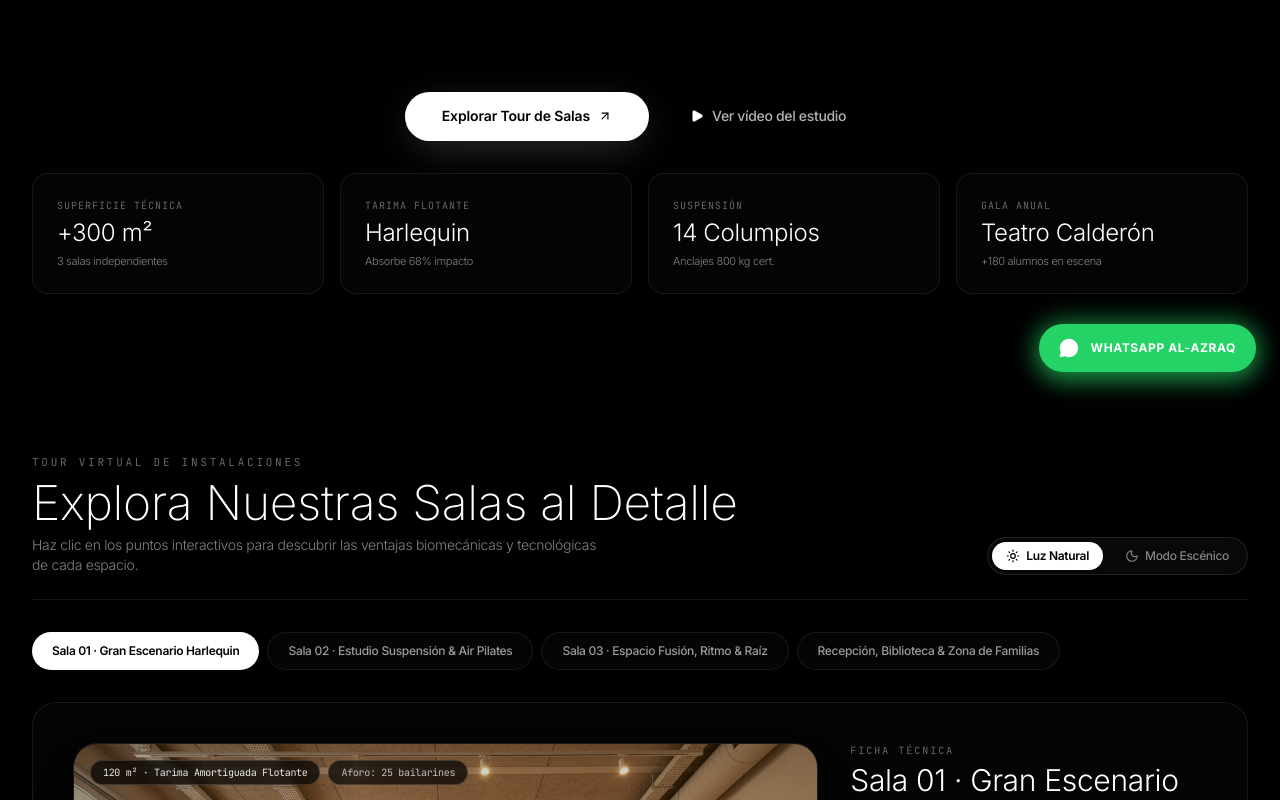
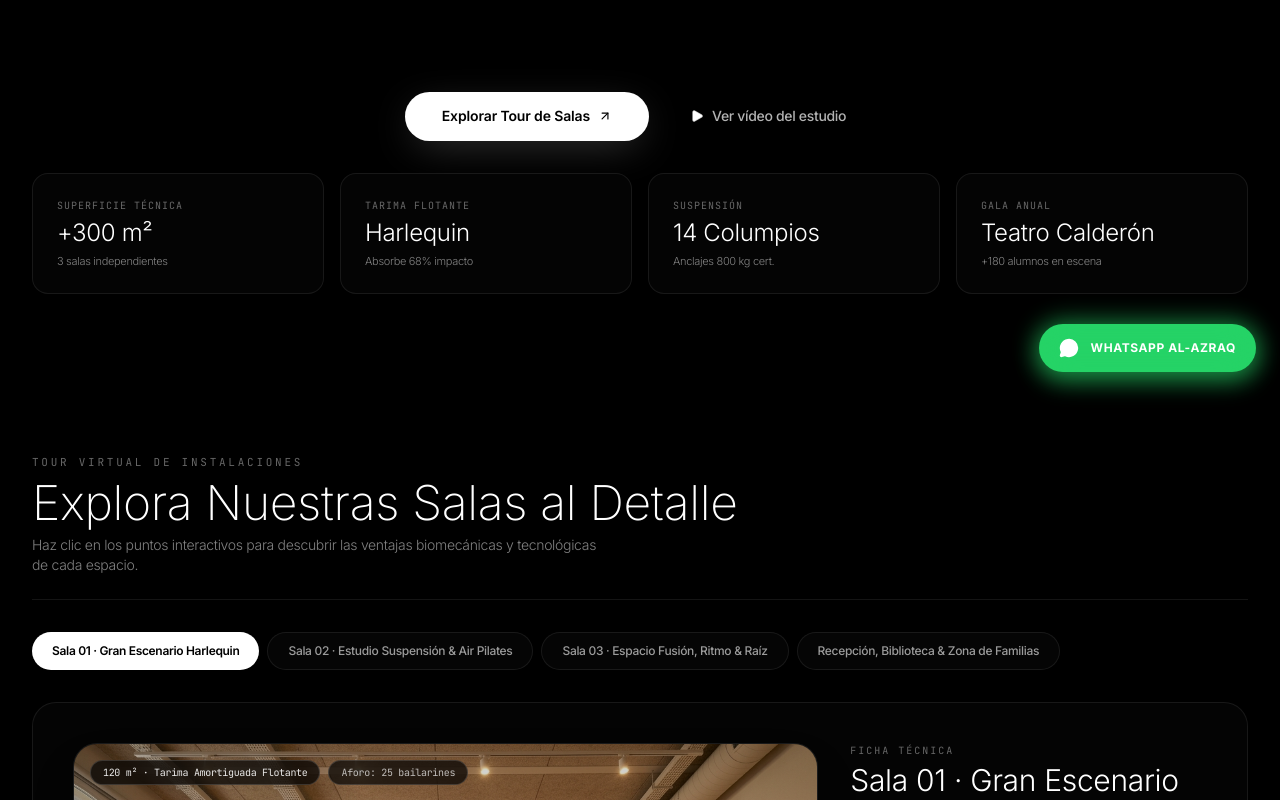
Before and after one commit to DaniCortesMoreno/Danzas-Al-Azraq, a React (Vite) app: page /escuela in a window 1280 px wide. Shown: the part 404-1204 px from the top of the page. Built offline with nearby package versions, Linux system fonts and the light colour scheme; a web font is replaced by a local one.

Commit message:
fix(school): center video modal with createPortal and remove lighting toggle

```diff
--- a/src/pages/SchoolPage.tsx
+++ b/src/pages/SchoolPage.tsx
@@ -1,4 +1,5 @@
-import React, { useState } from 'react';
+import React, { useState, useEffect } from 'react';
+import { createPortal } from 'react-dom';
 import { Link } from 'react-router-dom';
 import {
   Quote,
@@ -8,8 +9,6 @@ import {
   Sparkles,
   Volume2,
   VolumeX,
-  Sun,
-  Moon,
   CheckCircle2,
   Eye
 } from 'lucide-react';
@@ -25,9 +24,20 @@ export const SchoolPage: React.FC<SchoolPageProps> = ({ onOpenTrial }) => {
   const [activeStudioIndex, setActiveStudioIndex] = useState(0);
   const [selectedFacultyId, setSelectedFacultyId] = useState<string>(FACULTY[0].id);
   const [activeHotspot, setActiveHotspot] = useState<number | null>(null);
-  const [lightingMode, setLightingMode] = useState<'day' | 'stage'>('day');
   const [videoModalOpen, setVideoModalOpen] = useState(false);
   const [videoMuted, setVideoMuted] = useState(true);
+
+  // Prevent background scroll when video modal is open
+  useEffect(() => {
+    if (videoModalOpen) {
+      document.body.style.overflow = 'hidden';
+    } else {
+      document.body.style.overflow = '';
+    }
+    return () => {
+      document.body.style.overflow = '';
+    };
+  }, [videoModalOpen]);
 
   const studios = [
     {
@@ -36,8 +46,7 @@ export const SchoolPage: React.FC<SchoolPageProps> = ({ onOpenTrial }) => {
       tag: '120 m² · Tarima Amortiguada Flotante',
       capacity: 'Aforo: 25 bailarines',
       desc: 'El espacio principal de la academia. Equipado con suelo técnico Harlequin sobre tacos de neopreno elastómero que absorben el 68% del impacto articular en saltos. 16 metros continuos de espejos ópticos y acústica envolvente.',
-      imageDay: '/images/danza_studio_alcoy_1790849077427.jpg',
-      imageStage: '/images/hero_dance_studio_1790848944277.jpg',
+      image: '/images/danza_studio_alcoy_1790849077427.jpg',
       specs: [
         'Tarima de amortiguación biomecánica Harlequin',
         '16 metros de espejos sin aberración óptica',
@@ -71,8 +80,7 @@ export const SchoolPage: React.FC<SchoolPageProps> = ({ onOpenTrial }) => {
       tag: '85 m² · 14 Telas Aéreas Certificadas',
       capacity: 'Aforo: 14 personas (Grupos reducidos)',
       desc: 'Espacio diáfano y sereno con anclajes estructurales de acero reforzado certificados para columpios y telas de seda. Diseñado para descompresión lumbar, ingravidez y tonificación postural profunda en grupos reducidos.',
-      imageDay: '/images/pilates_wellness_1790849017867.jpg',
-      imageStage: '/images/pilates-wellness.jpg',
+      image: '/images/pilates_wellness_1790849017867.jpg',
       specs: [
         'Anclajes estructurales de techo certificados para 800 kg/punto',
         'Telas de seda técnica de suspensión ergonómica',
@@ -106,8 +114,7 @@ export const SchoolPage: React.FC<SchoolPageProps> = ({ onOpenTrial }) => {
       tag: '65 m² · Acústica Aislada & Madera Noble',
       capacity: 'Aforo: 18 bailarines',
       desc: 'Dedicado a la Danza Oriental, Flamenco Fusión, Sevillanas y Bailes Latinos. Aislamiento acústico de doble cámara para música en directo, percusión árabe y percusión de taconeo con máxima fidelidad.',
-      imageDay: '/images/fusion_flamenco_oriental_1790848979877.jpg',
-      imageStage: '/images/fusion-flamenco.jpg',
+      image: '/images/fusion_flamenco_oriental_1790848979877.jpg',
       specs: [
         'Tarima de roble con resonancia noble para taconeo',
         'Aislamiento acústico integral de doble cámara',
@@ -135,8 +142,7 @@ export const SchoolPage: React.FC<SchoolPageProps> = ({ onOpenTrial }) => {
       tag: '50 m² · Acogida & Convivencia',
       capacity: 'Punto de encuentro para alumnos y acompañantes',
       desc: 'Un espacio cálido en el centro de Alcoy donde tomar un té de bienvenida, consultar nuestra biblioteca especializada en artes escénicas o esperar confortablemente a que tus hijos terminen su clase.',
-      imageDay: '/images/studio-alcoy.jpg',
-      imageStage: '/images/studio-alcoy.jpg',
+      image: '/images/studio-alcoy.jpg',
       specs: [
         'Cafetería e infusiones de cortesía para alumnos',
         'Zona de consulta y biblioteca de danza y anatomía',
@@ -161,7 +167,6 @@ export const SchoolPage: React.FC<SchoolPageProps> = ({ onOpenTrial }) => {
   ];
 
   const currentStudio = studios[activeStudioIndex];
-  const currentImage = lightingMode === 'day' ? currentStudio.imageDay : currentStudio.imageStage;
   const activeFaculty = FACULTY.find(f => f.id === selectedFacultyId) || FACULTY[0];
 
   return (
@@ -237,12 +242,11 @@ export const SchoolPage: React.FC<SchoolPageProps> = ({ onOpenTrial }) => {
       </section>
 
       {/* ============================================================== */}
-      {/* 3. TOUR VIRTUAL INTERACTIVO CON HOTSPOTS & MODO ILUMINACIÓN */}
+      {/* 3. TOUR VIRTUAL INTERACTIVO CON HOTSPOTS */}
       {/* ============================================================== */}
       <section id="tour-virtual" className="max-w-7xl mx-auto px-4 sm:px-6 lg:px-8 space-y-8">
 
-        <div className="flex flex-col md:flex-row md:items-end justify-between gap-6 border-b border-white/[0.08] pb-6">
-          <div className="space-y-2">
+        <div className="border-b border-white/[0.08] pb-6 space-y-2">
           <span className="text-[11px] font-mono uppercase tracking-[0.25em] text-white/40 block">
             TOUR VIRTUAL DE INSTALACIONES
           </span>
@@ -252,33 +256,6 @@ export const SchoolPage: React.FC<SchoolPageProps> = ({ onOpenTrial }) => {
           <p className="text-xs sm:text-sm text-white/50 font-light max-w-xl">
             Haz clic en los puntos interactivos para descubrir las ventajas biomecánicas y tecnológicas de cada espacio.
           </p>
-          </div>
-
-          {/* Lighting Mode Toggle */}
-          <div className="flex items-center gap-2 p-1 rounded-full bg-white/[0.03] border border-white/10 shrink-0">
-            <button
-              onClick={() => setLightingMode('day')}
-              className={`flex items-center gap-1.5 px-3.5 py-1.5 rounded-full text-xs font-medium transition-all ${
-                lightingMode === 'day'
-                  ? 'bg-white text-black font-semibold shadow-sm'
-                  : 'text-white/50 hover:text-white'
-              }`}
-            >
-              <Sun className="w-3.5 h-3.5" />
-              <span>Luz Natural</span>
-            </button>
-            <button
-              onClick={() => setLightingMode('stage')}
-              className={`flex items-center gap-1.5 px-3.5 py-1.5 rounded-full text-xs font-medium transition-all ${
-                lightingMode === 'stage'
-                  ? 'bg-white text-black font-semibold shadow-sm'
-                  : 'text-white/50 hover:text-white'
-              }`}
-            >
-              <Moon className="w-3.5 h-3.5" />
-              <span>Modo Escénico</span>
-            </button>
-          </div>
         </div>
 
         {/* Studio Switcher Tabs */}
@@ -310,7 +287,7 @@ export const SchoolPage: React.FC<SchoolPageProps> = ({ onOpenTrial }) => {
             <div className="lg:col-span-8 space-y-4">
               <div className="relative rounded-2xl sm:rounded-3xl overflow-hidden border border-white/10 shadow-2xl h-80 sm:h-[460px] lg:h-[500px] bg-black group select-none">
                 <img
-                  src={currentImage}
+                  src={currentStudio.image}
                   alt={currentStudio.name}
                   className="w-full h-full object-cover transition-all duration-700 group-hover:scale-[1.02]"
                 />
@@ -345,7 +322,6 @@ export const SchoolPage: React.FC<SchoolPageProps> = ({ onOpenTrial }) => {
                         }`}
                         aria-label={`Ver detalle: ${spot.title}`}
                       >
-                        {/* Pulsing ring */}
                         <span className="absolute -inset-1 rounded-full bg-white opacity-40 animate-ping" />
                         <Sparkles className="w-3.5 h-3.5" />
                       </button>
@@ -434,7 +410,7 @@ export const SchoolPage: React.FC<SchoolPageProps> = ({ onOpenTrial }) => {
               <div className="pt-2">
                 <button
                   onClick={() => onOpenTrial()}
-                  className="btn-pill-white w-full py-3 text-xs uppercase tracking-wider font-semibold flex items-center justify-center gap-2"
+                  className="btn-pill-white w-full py-3 text-xs uppercase tracking-wider font-semibold flex items-center justify-center gap-2 cursor-pointer"
                 >
                   <span>Ven a conocer esta sala en persona</span>
                   <ArrowUpRight className="w-3.5 h-3.5" />
@@ -730,22 +706,26 @@ export const SchoolPage: React.FC<SchoolPageProps> = ({ onOpenTrial }) => {
         </div>
       </section>
 
-      {/* Video Reel Modal */}
+      {/* Video Reel Modal rendered directly on document.body using Portal */}
+      {createPortal(
         <AnimatePresence>
           {videoModalOpen && (
             <motion.div
               initial={{ opacity: 0 }}
               animate={{ opacity: 1 }}
               exit={{ opacity: 0 }}
+              transition={{ duration: 0.25 }}
               onClick={() => setVideoModalOpen(false)}
-            className="fixed inset-0 z-50 flex items-center justify-center p-4 bg-black/90 backdrop-blur-2xl"
+              data-lenis-prevent
+              className="fixed inset-0 z-[9999] flex items-center justify-center p-4 bg-black/90 backdrop-blur-2xl"
             >
               <motion.div
-              initial={{ scale: 0.95, y: 15 }}
+                initial={{ scale: 0.94, y: 15 }}
                 animate={{ scale: 1, y: 0 }}
-              exit={{ scale: 0.95, y: 10 }}
+                exit={{ scale: 0.94, y: 10 }}
+                transition={{ type: 'spring', damping: 28, stiffness: 320 }}
                 onClick={(e) => e.stopPropagation()}
-              className="relative w-full max-w-4xl rounded-3xl overflow-hidden bg-black border border-white/15 shadow-2xl p-2 sm:p-4 text-white"
+                className="relative w-full max-w-4xl rounded-3xl overflow-hidden bg-[#0a0a0c] border border-white/15 shadow-[0_35px_100px_rgba(0,0,0,0.95)] p-3 sm:p-5 text-white"
               >
                 <div className="flex items-center justify-between pb-3 px-2 border-b border-white/10">
                   <span className="text-xs font-mono uppercase tracking-wider text-white/60">
@@ -786,7 +766,7 @@ export const SchoolPage: React.FC<SchoolPageProps> = ({ onOpenTrial }) => {
                   <div className="absolute bottom-4 right-4 flex items-center gap-2">
                     <button
                       onClick={() => setVideoMuted(!videoMuted)}
-                    className="p-2 rounded-full bg-black/60 backdrop-blur-md border border-white/20 text-white/70 hover:text-white"
+                      className="p-2 rounded-full bg-black/60 backdrop-blur-md border border-white/20 text-white/70 hover:text-white cursor-pointer"
                       aria-label="Silenciar sonido"
                     >
                       {videoMuted ? <VolumeX className="w-4 h-4" /> : <Volume2 className="w-4 h-4" />}
@@ -801,7 +781,7 @@ export const SchoolPage: React.FC<SchoolPageProps> = ({ onOpenTrial }) => {
                       setVideoModalOpen(false);
                       onOpenTrial();
                     }}
-                  className="btn-pill-white py-2 px-5 text-xs uppercase"
+                    className="btn-pill-white py-2 px-5 text-xs uppercase cursor-pointer"
                   >
                     Reservar clase de prueba
                   </button>
@@ -809,7 +789,9 @@ export const SchoolPage: React.FC<SchoolPageProps> = ({ onOpenTrial }) => {
               </motion.div>
             </motion.div>
           )}
-      </AnimatePresence>
+        </AnimatePresence>,
+        document.body
+      )}
 
     </div>
   );
```
Lines whose indentation alone changed are shown as unchanged.
